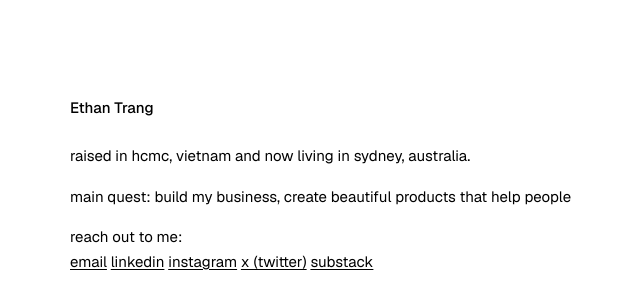
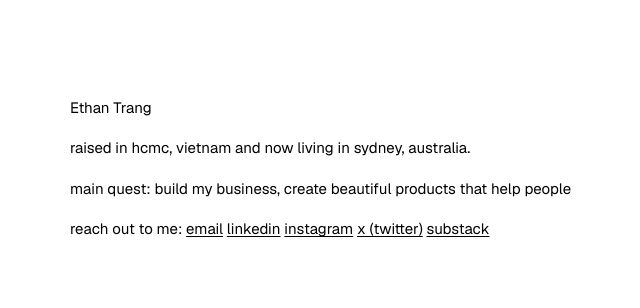
Before and after one commit to ethantrang/ethantrang-website, a Next.js app: page / in a window 1280 px wide. Shown: the top 308 px of the page, without its empty margins (282-922 px from the left). Built offline with nearby package versions, Linux system fonts and the light colour scheme.

Commit message:
Even out home page spacing, unbold the name and inline the social links
Co-Authored-By: Claude Opus 5.5 <noreply@anthropic.com>

```diff
--- a/app/(home)/page.tsx
+++ b/app/(home)/page.tsx
@@ -9,7 +9,7 @@ export default function HomePage() {
   return (
     <main className="min-h-full bg-white text-black px-6 pt-16 pb-16 sm:px-12 sm:pt-24">
       <div className="mx-auto max-w-xl text-left text-[15px] leading-relaxed">
-        <h1 className="mb-6 font-medium">{intro.frontmatter.title}</h1>
+        <h1 className="mb-4 font-normal">{intro.frontmatter.title}</h1>
         <div className="[&_p]:mb-4 [&_a]:underline [&_a]:underline-offset-2 [&_a:hover]:opacity-60">
           <MDXRemote source={intro.body} options={{ mdxOptions: { remarkPlugins: [remarkBreaks] } }} />
         </div>
--- a/content/intro.mdx
+++ b/content/intro.mdx
@@ -11,5 +11,4 @@ raised in hcmc, vietnam and now living in sydney, australia.
 
 main quest: build my business, create beautiful products that help people
 
-reach out to me:
-[email](mailto:ethan@inflectlabs.co) [linkedin](https://www.linkedin.com/in/ethan-trang/) [instagram](https://www.instagram.com/ethan_5521/) [x (twitter)](https://x.com/ethantrangg) [substack](https://substack.com/@ethantrang)
+reach out to me: [email](mailto:ethan@inflectlabs.co) [linkedin](https://www.linkedin.com/in/ethan-trang/) [instagram](https://www.instagram.com/ethan_5521/) [x (twitter)](https://x.com/ethantrangg) [substack](https://substack.com/@ethantrang)
```
